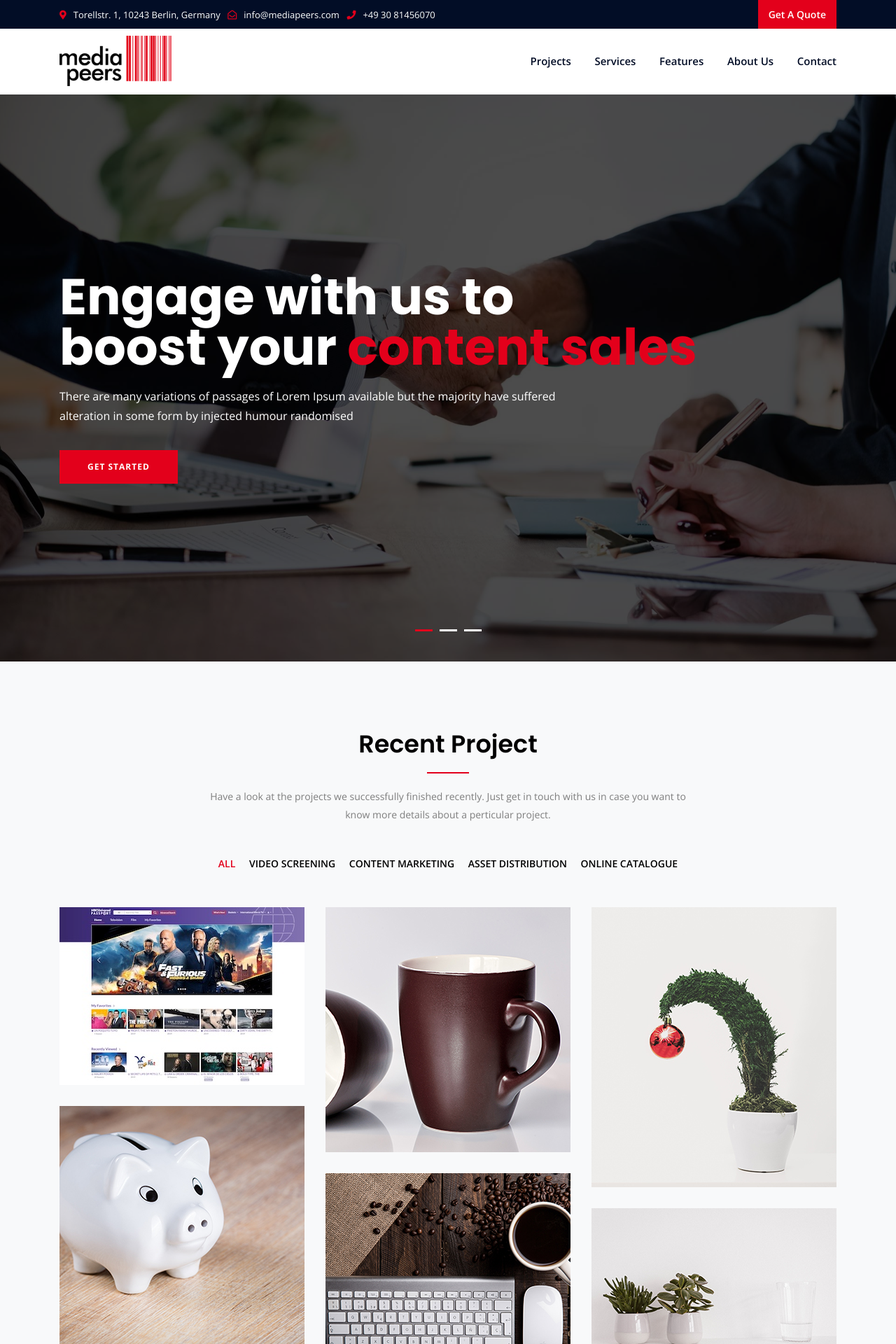
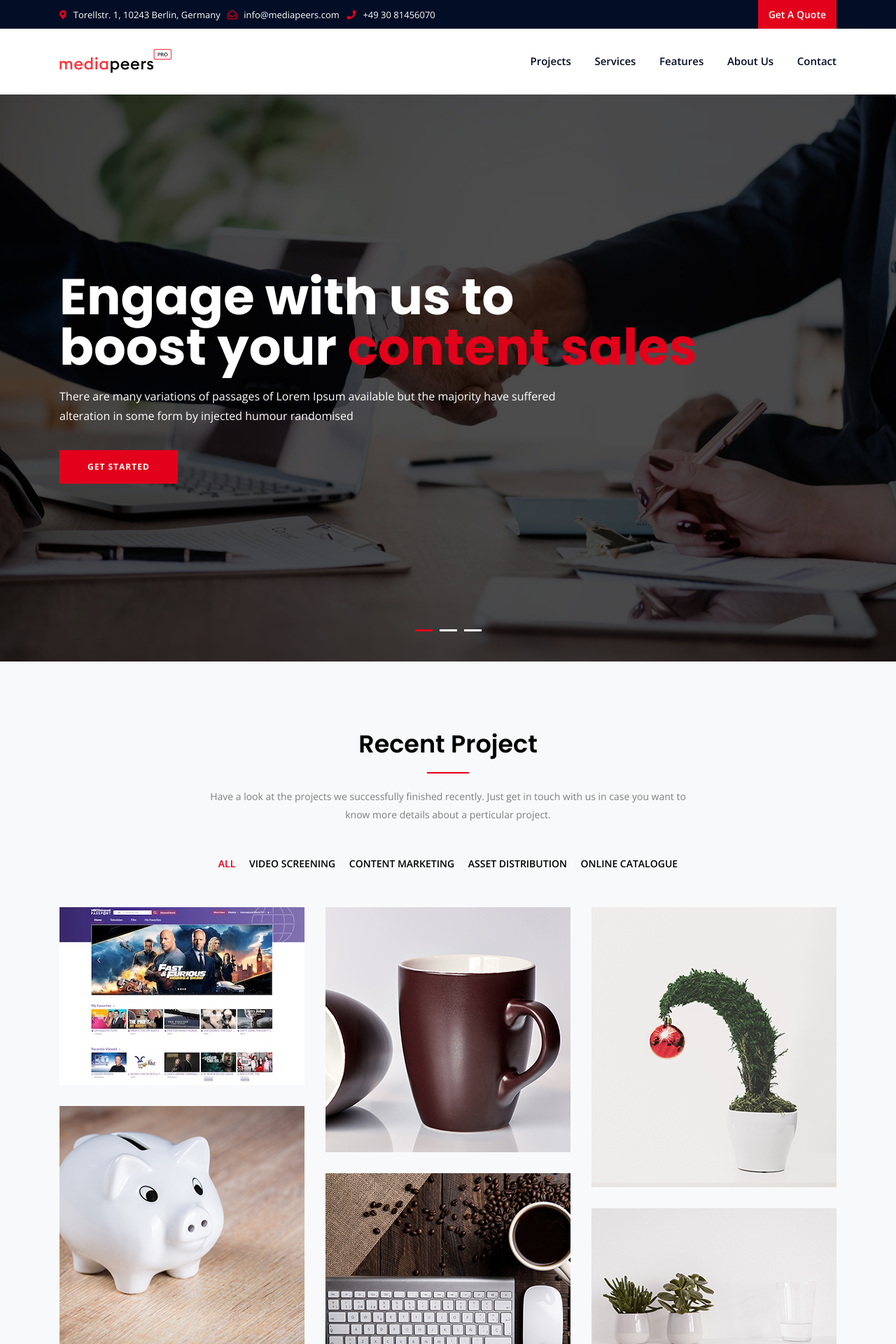
Before and after one commit to shauschildt/torsten-graf-oettel.github.io, a Jekyll site: the page built from index.html, in a window 1280 px wide. Shown: the top 1920 px of the page at 70% size. Built offline with Jekyll 4.4.1, drawn with Linux system fonts in a browser that asks for light colours.

Commit message:
change logos to mediapeers.pro

```diff
--- a/_config.yml
+++ b/_config.yml
@@ -4,8 +4,8 @@
 company: mediapeers GmbH
 baseurl: "" # the subpath of your site, e.g. /pages
 url: "https://www.mediapeers.pro" # the base hostname & protocol for your site, e.g. http://example.com or  https://tradejk.netlify.com
-logo_white_bg: "/assets/img/logos/logo.png"
-logo_transparent_bg: "/assets/img/logos/logo_transparent.png"
+logo_white_bg: "/assets/img/logos/logo_white_bg.png"
+logo_dark_bg: "/assets/img/logos/logo_dark_bg.png"
 email: "info@mediapeers.com"
 address: "Torellstr. 1, 10243 Berlin, Germany"
 phone: "+49 30 81456070"
--- a/_includes/footer.html
+++ b/_includes/footer.html
@@ -40,7 +40,7 @@
                 <div class="col-xl-4 col-lg-4 mb-50">
                     <div class="footer-widget">
                         <div class="footer-logo">
-                            <a href="{{site.url}}"><img src="{{site.logo_transparent_bg}}" class="img-fluid" alt="{{site.title}}"></a>
+                            <a href="{{site.url}}"><img src="{{site.logo_dark_bg}}" class="img-fluid" alt="{{site.title}}"></a>
                         </div>
                         <div class="footer-text">
                             <p>mediapeers develops and operates the MediaStore, the leading multi-tenant SaaS platform to manage, market, and distribute audiovisual content.</p>
```
Also changed, not shown: assets/img/logos/logo.png (deleted), assets/img/logos/logo_dark_bg.png (added), assets/img/logos/logo_transparent.png (deleted), assets/img/logos/logo_white_bg.png (added).
